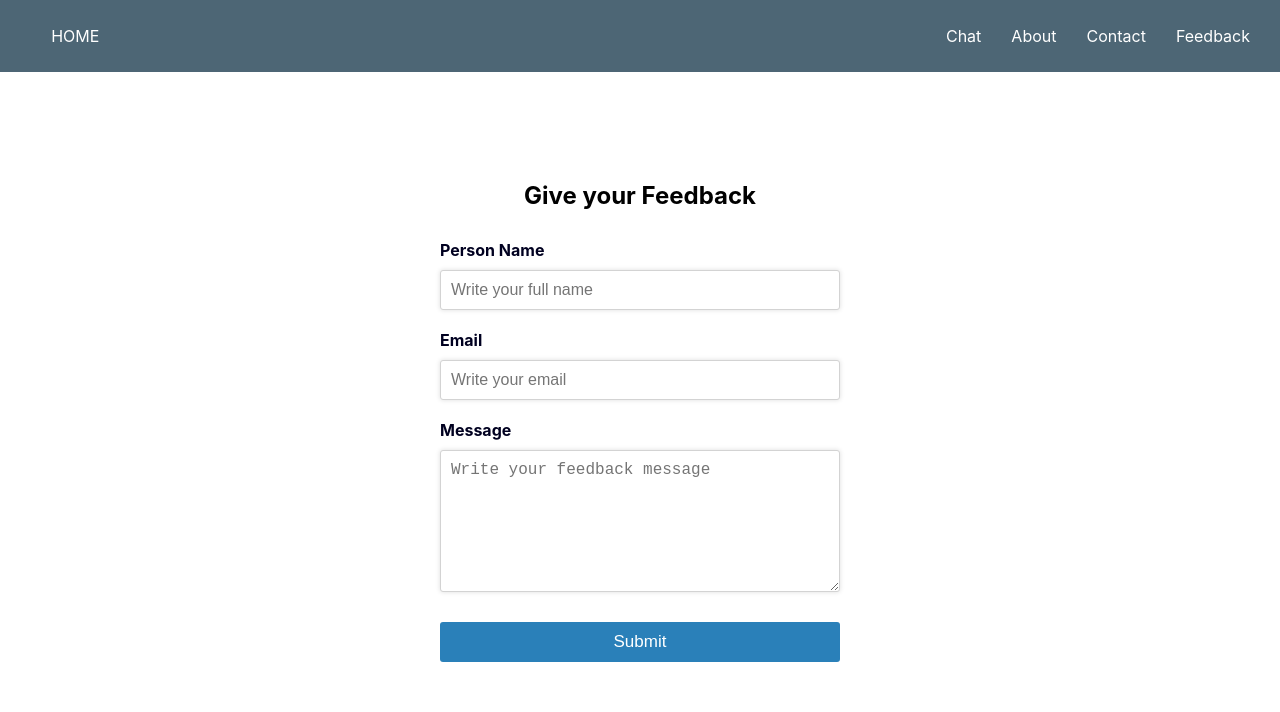
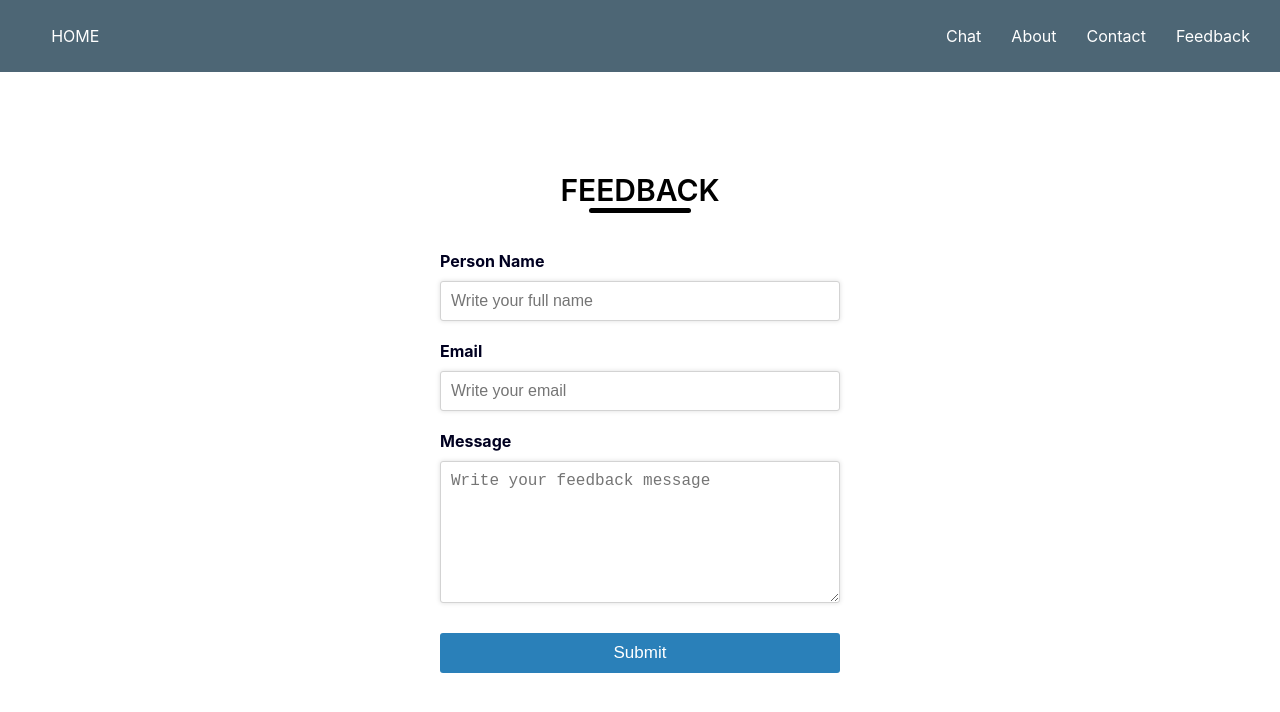
Before and after one commit to surajkarki66/Lucy-Backend, a React (Create React App) app in the folder client/: page /feedback in a window 1280 px wide. Shown: the top 712 px of the page. Built offline with nearby package versions, Linux system fonts and the light colour scheme.

Commit message:
Modified styles

```diff
--- a/client/src/App.tsx
+++ b/client/src/App.tsx
@@ -6,6 +6,7 @@ import "react-toastify/dist/ReactToastify.css";
 import Home from "./pages/Home/Home";
 import ChatPage from "./pages/ChatPage/ChatPage";
 import FeedbackPage from "./pages/Feedback/FeedbackPage";
+import AboutUs from "./pages/AboutUs/AboutUs";
 
 const App: React.FC = () => {
   const routes = (
@@ -13,6 +14,7 @@ const App: React.FC = () => {
       <Route path="/" element={<Home />} />
       <Route path="/chat" element={<ChatPage />} />
       <Route path="/feedback" element={<FeedbackPage />} />
+      <Route path="/aboutUs" element={<AboutUs />} />
     </Routes>
   );
   return (
--- a/client/src/components/Chat/ChatMessage/ChatMessage.css
+++ b/client/src/components/Chat/ChatMessage/ChatMessage.css
@@ -27,7 +27,7 @@
   float: left;
 }
 
-img {
+.msgs img {
   border-radius: 50%;
   height: 45px;
   margin-top: -20px;
@@ -89,7 +89,7 @@ p {
   .received {
     padding: 10px 10px 0 10px;
   }
-  img {
+  .msgs img {
     height: 35px;
     margin-top: -10px;
   }
@@ -105,7 +105,7 @@ p {
   .received {
     padding: 7px 7px 0 7px;
   }
-  img {
+  .msgs img {
     height: 30px;
     margin-top: -7px;
   }
--- a/client/src/components/Forms/Feedback/Feedback.css
+++ b/client/src/components/Forms/Feedback/Feedback.css
@@ -5,9 +5,21 @@
   justify-content: center;
 }
 
-.form > h2 {
-  margin-bottom: 30px;
+.form > h1 {
+  text-transform: uppercase;
+  font-size: 30px;
+  color: black;
+  margin-bottom: 38px;
   text-align: center;
+}
+.form > h1::after {
+  content: "";
+  height: 5px;
+  width: 102px;
+  background-color: black;
+  border-radius: 25px;
+  display: block;
+  margin: auto;
 }
 
 .form > input,
--- a/client/src/components/Forms/Feedback/Feedback.tsx
+++ b/client/src/components/Forms/Feedback/Feedback.tsx
@@ -27,7 +27,7 @@ const Feedback: React.FC<PropsType> = ({ createFeedback, loading }) => {
 
   return (
     <form className="form" onSubmit={handleSubmit}>
-      <h2>Give your Feedback</h2>
+      <h1>Feedback</h1>
       <label>Person Name</label>
       <input
         type="text"
```
